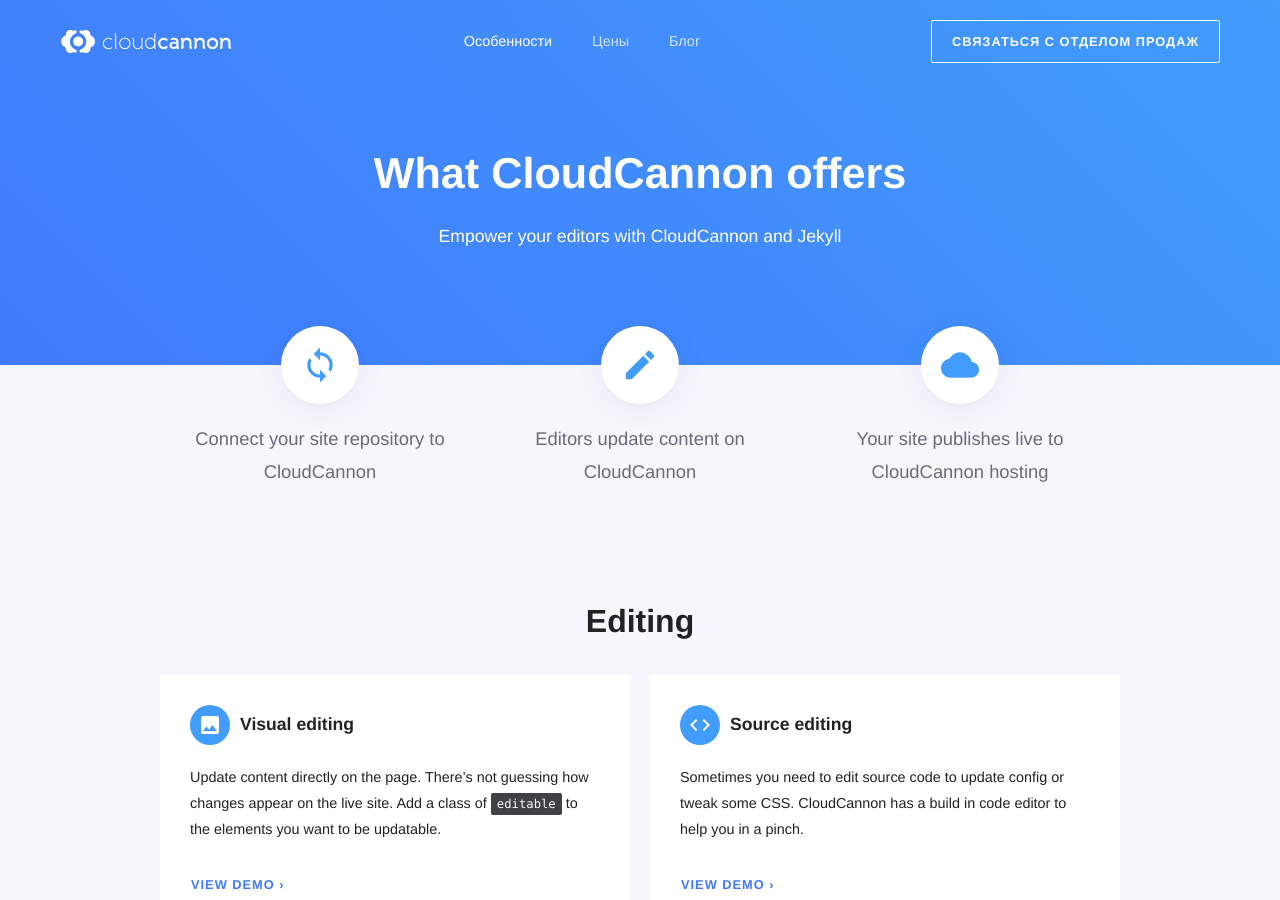
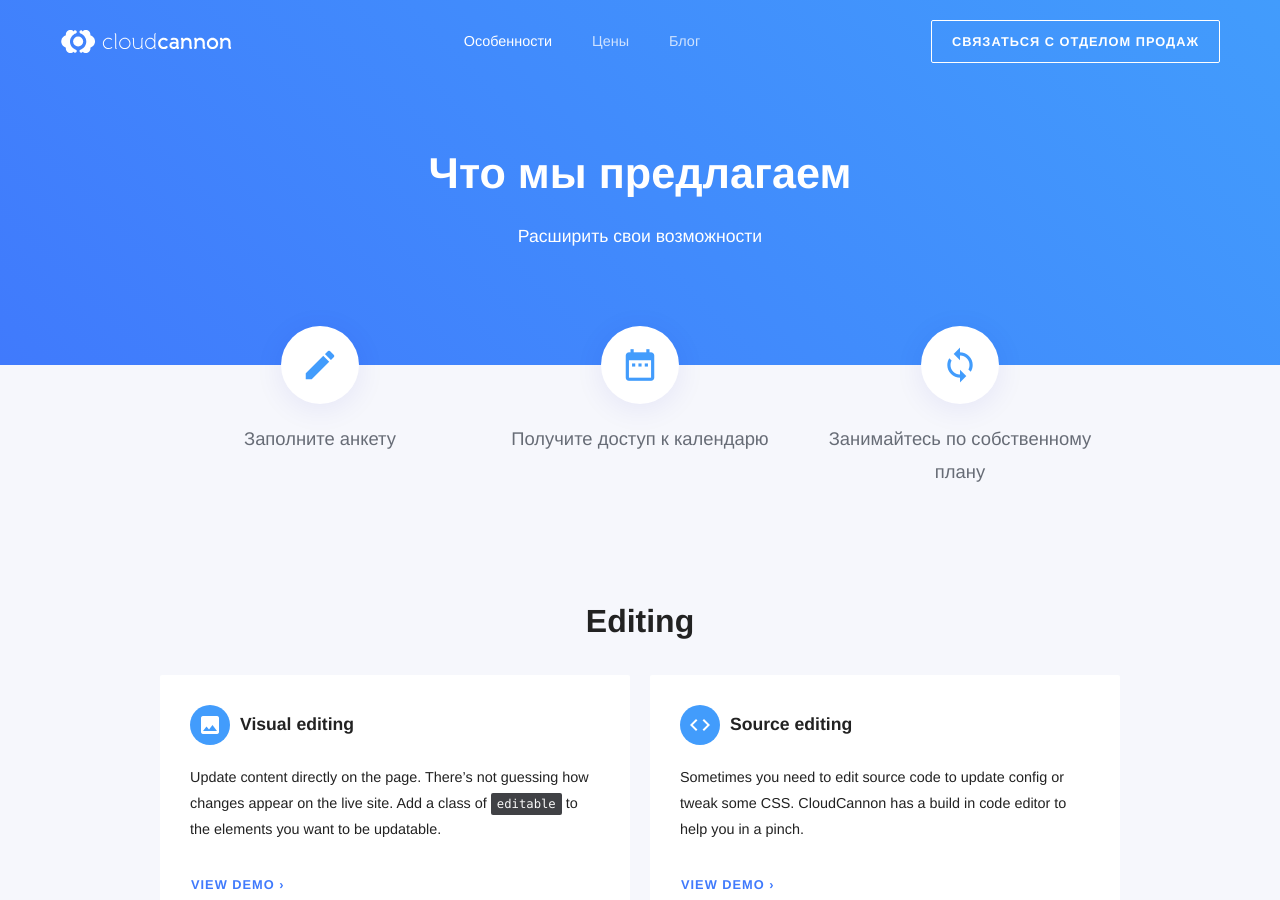
Before and after one commit to RakhimyanTim/adroholic.github.io, a Jekyll site: the page built from pages/features.html, in a window 1280 px wide and 900 px high. Built offline with Jekyll 4.4.1, drawn with Linux system fonts in a browser that asks for light colours; some web fonts are replaced.

Commit message:
Update features.html

```diff
--- a/pages/features.html
+++ b/pages/features.html
@@ -1,22 +1,22 @@
 ---
-title: Features
-heading: What CloudCannon offers
-subtitle: Empower your editors with CloudCannon and Jekyll
+title: Особенности
+heading: Что мы предлагаем
+subtitle: Расширить свои возможности
 layout: short
 permalink: /features/
 ---
 <ul class="workflow-diagram">
 	<li>
-		<i class="material-icons">loop</i>
-		<p>Connect your site repository to CloudCannon</p>
+		<i class="material-icons">edit</i>
+		<p>Заполните анкету</p>
 	</li>
 	<li>
-		<i class="material-icons">edit</i>
-		<p>Editors update content on CloudCannon</p>
+		<i class="material-icons">date_range</i>
+		<p>Получите доступ к календарю</p>
 	</li>
 	<li>
-		<i class="material-icons">cloud</i>
-		<p>Your site publishes live to CloudCannon hosting</p>
+		<i class="material-icons">loop</i>
+		<p>Занимайтесь по собственному плану</p>
 	</li>
 </ul>
 
```
